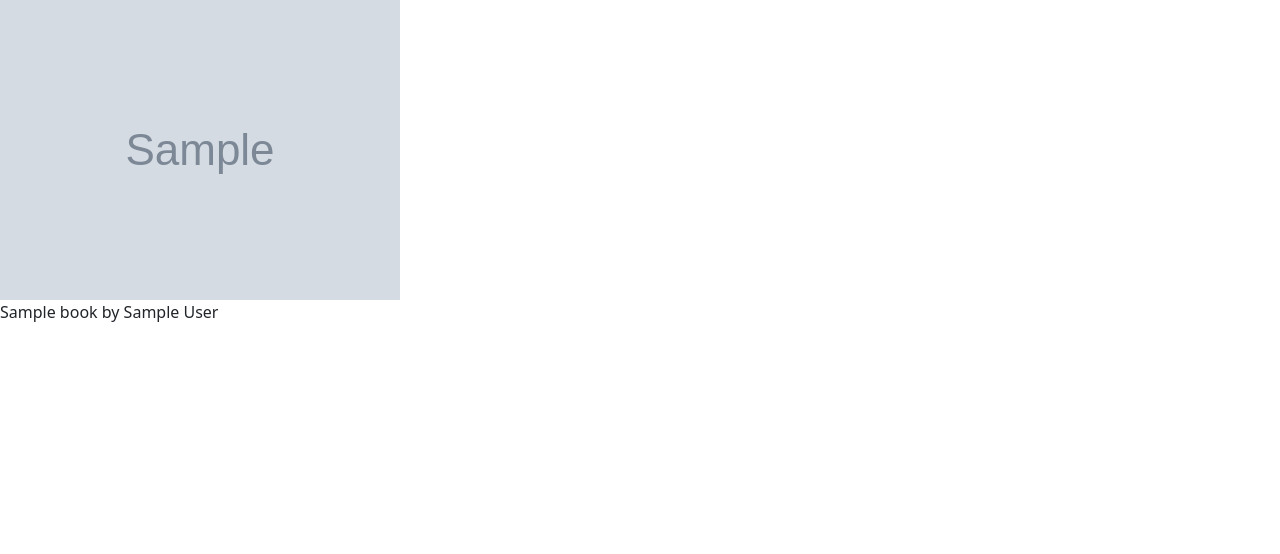
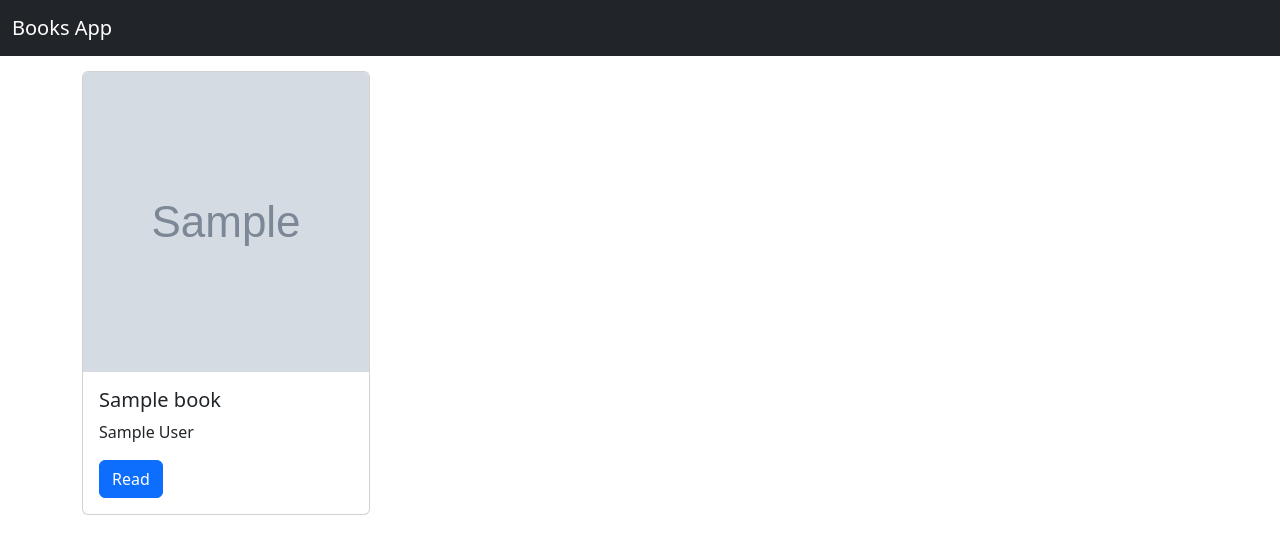
Before and after one commit to abdulrahim-uj/flask_demo, a Flask app: template templates/books.html in a window 1280 px wide. Shown: the top 554 px of the page. Run offline with Flask 2, Linux system fonts and the light colour scheme; the template is opened without the code that fills it: most values are stand-ins (such as "Sample title", 1, 10 or a date in 2020); grey boxes marked "Sample" are stand-in pictures.

Commit message:
navbar and card setup

```diff
--- a/templates/base.html
+++ b/templates/base.html
@@ -14,6 +14,12 @@
 
 </head>
 <body>
+<nav class="navbar navbar-dark bg-dark">
+  <div class="container-fluid">
+    <a class="navbar-brand" href="/">Books App</a>
+  </div>
+</nav>
+
     {% block content %}
 
     {% endblock %}
--- a/templates/books.html
+++ b/templates/books.html
@@ -1,11 +1,22 @@
 {% extends 'base.html' %}
 {% block content %}
+<div class="container">
     {% if books %}
+    <div class="row">
         {% for book in books %}
-            <div class="gallery">
-                <img src="{{book.poster}}" alt="{{book.name}}" />
-                <div class="desc">{{book.name}} by {{book.author}}</div>
+            <div class="col-md-4" style="margin-top: 15px;">
+                <div class="card" style="width: 18rem;">
+                    <img src="{{book.poster}}"
+                         class="card-img-top" alt="{{book.name}}" style="height: 300px;" />
+                    <div class="card-body">
+                        <h5 class="card-title">{{book.name}}</h5>
+                        <p class="card-text">{{book.author}}</p>
+                        <a href="#" class="btn btn-primary">Read</a>
+                    </div>
+                </div>
             </div>
         {% endfor %}
+    </div>
     {% endif %}
+</div>
 {% endblock %}
```
